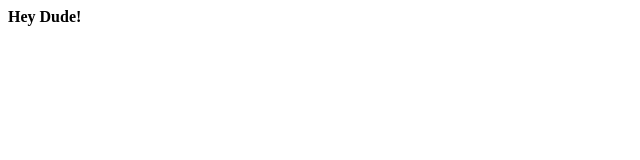
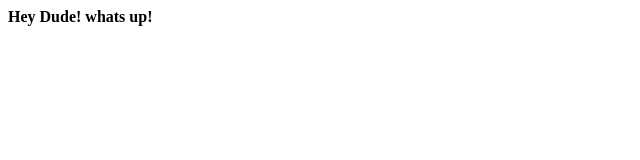
Before and after one commit to forgit-breeze/forgit-breeze.github.io, a plain HTML site: page index.html in a window 1280 px wide. Shown: the full height of the page, 0-640 px from the left. Drawn offline with Linux system fonts and the light colour scheme.

Commit message:
whats up

```diff
--- a/index.html
+++ b/index.html
@@ -1,3 +1,3 @@
 <html>
-  <b>Hey Dude!</b>
+  <b>Hey Dude! whats up!</b>
 </html>
```
